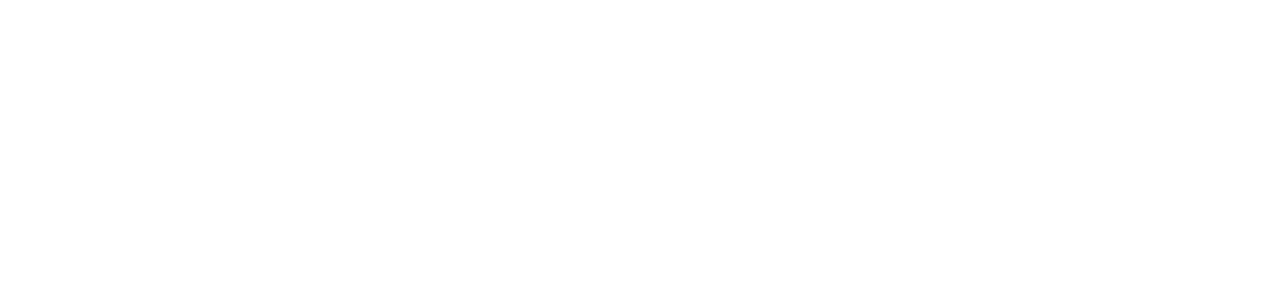
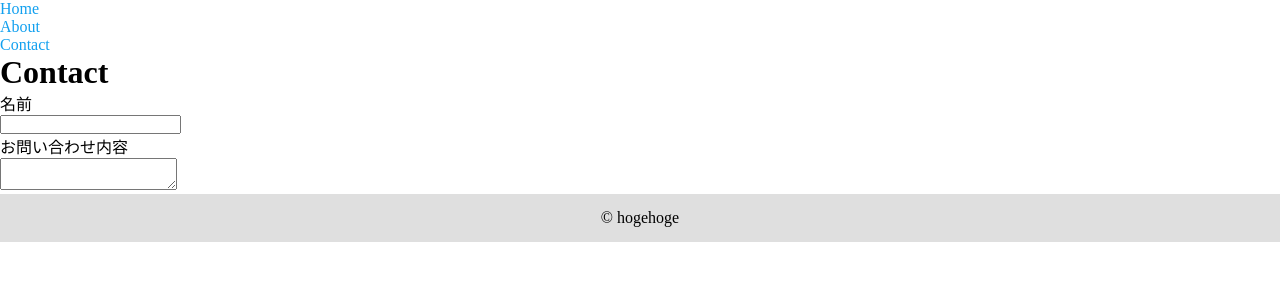
Before and after one commit to tkm-dev9/fastApi, a React (Vite) app in the folder frontend/: page /contact in a window 1280 px wide. Before the commit this address had no page. Shown: the top 300 px of the page. Built offline with nearby package versions, Linux system fonts and the light colour scheme.

Commit message:
簡易コンポーネントの作成

```diff
--- a/frontend/src/components/App.tsx
+++ b/frontend/src/components/App.tsx
@@ -1,14 +1,20 @@
 import { BrowserRouter as Router, Routes, Route } from "react-router-dom";
 import Home from "./Home";
 import About from "./About";
+import Contact from "./Contact";
+import Header from "./Header";
+import Footer from "./Footer";
 
 function App() {
   return (
     <Router>
+      <Header />
       <Routes>
         <Route path="/" element={<Home />} />
-        <Route path="/about" element={<About />} />
+        <Route path="/about/" element={<About />} />
+        <Route path="/contact/" element={<Contact />} />
       </Routes>
+      <Footer />
     </Router>
   );
 }
--- /dev/null
+++ b/frontend/src/components/Contact/index.tsx
@@ -0,0 +1,12 @@
+import Form from "../Form";
+
+function Contact() {
+  return (
+    <>
+      <h1>Contact</h1>
+      <Form />
+    </>
+  );
+}
+
+export default Contact;
--- /dev/null
+++ b/frontend/src/components/Footer/footer.module.css
@@ -0,0 +1,5 @@
+.footer {
+  background: #dfdfdf;
+  padding: 15px;
+  text-align: center;
+}
--- /dev/null
+++ b/frontend/src/components/Footer/index.tsx
@@ -0,0 +1,11 @@
+import styles from './footer.module.css';
+
+function Footer() {
+  return (
+    <footer className={styles.footer}>
+      <p>&copy; hogehoge</p>
+    </footer>
+  );
+}
+
+export default Footer;
--- /dev/null
+++ b/frontend/src/components/Form/index.tsx
@@ -0,0 +1,21 @@
+function Form() {
+  return (
+    <form>
+      <div>
+        <label>
+          <p>名前</p>
+          <input type="text" />
+        </label>
+      </div>
+      <div>
+        <label>
+          <p>お問い合わせ内容</p>
+          <textarea></textarea>
+        </label>
+      </div>
+
+    </form>
+  );
+}
+
+export default Form;
--- /dev/null
+++ b/frontend/src/components/Header/index.tsx
@@ -0,0 +1,21 @@
+import { Link } from "react-router-dom";
+
+function Header() {
+  return (
+    <header>
+      <ul>
+        <li>
+          <Link to="/">Home</Link>
+        </li>
+        <li>
+          <Link to="/about">About</Link>
+        </li>
+        <li>
+          <Link to="/contact">Contact</Link>
+        </li>
+      </ul>
+    </header>
+  );
+}
+
+export default Header;
--- a/frontend/src/main.tsx
+++ b/frontend/src/main.tsx
@@ -1,6 +1,7 @@
 import App from "./components/App";
-import { StrictMode } from 'react'
-import { createRoot } from 'react-dom/client'
+import { StrictMode } from 'react';
+import { createRoot } from 'react-dom/client';
+import "./reset.css";
 
 const root = createRoot(document.getElementById("root") as HTMLElement);
 root.render(
--- /dev/null
+++ b/frontend/src/reset.css
@@ -0,0 +1,25 @@
+* {
+  margin: 0;
+  padding: 0;
+}
+
+ul,
+ol {
+  list-style: none;
+}
+
+img {
+  display: block;
+}
+
+a {
+  color: #09ee;
+  display: block;
+  text-decoration: none;
+}
+
+button {
+  background: transparent;
+  border: 1px solid #333;
+  outline: none;
+}
--- a/frontend/vite.config.js
+++ b/frontend/vite.config.js
@@ -2,7 +2,7 @@
 import react from '@vitejs/plugin-react';
 
 export default defineConfig({
-  plugin: [react()],
+  plugins: [react()],
   root: "src",
   envDir: "config",
   server: {
```
Also changed, not shown: 1 other file (tests, documents, lock files or other folders).
